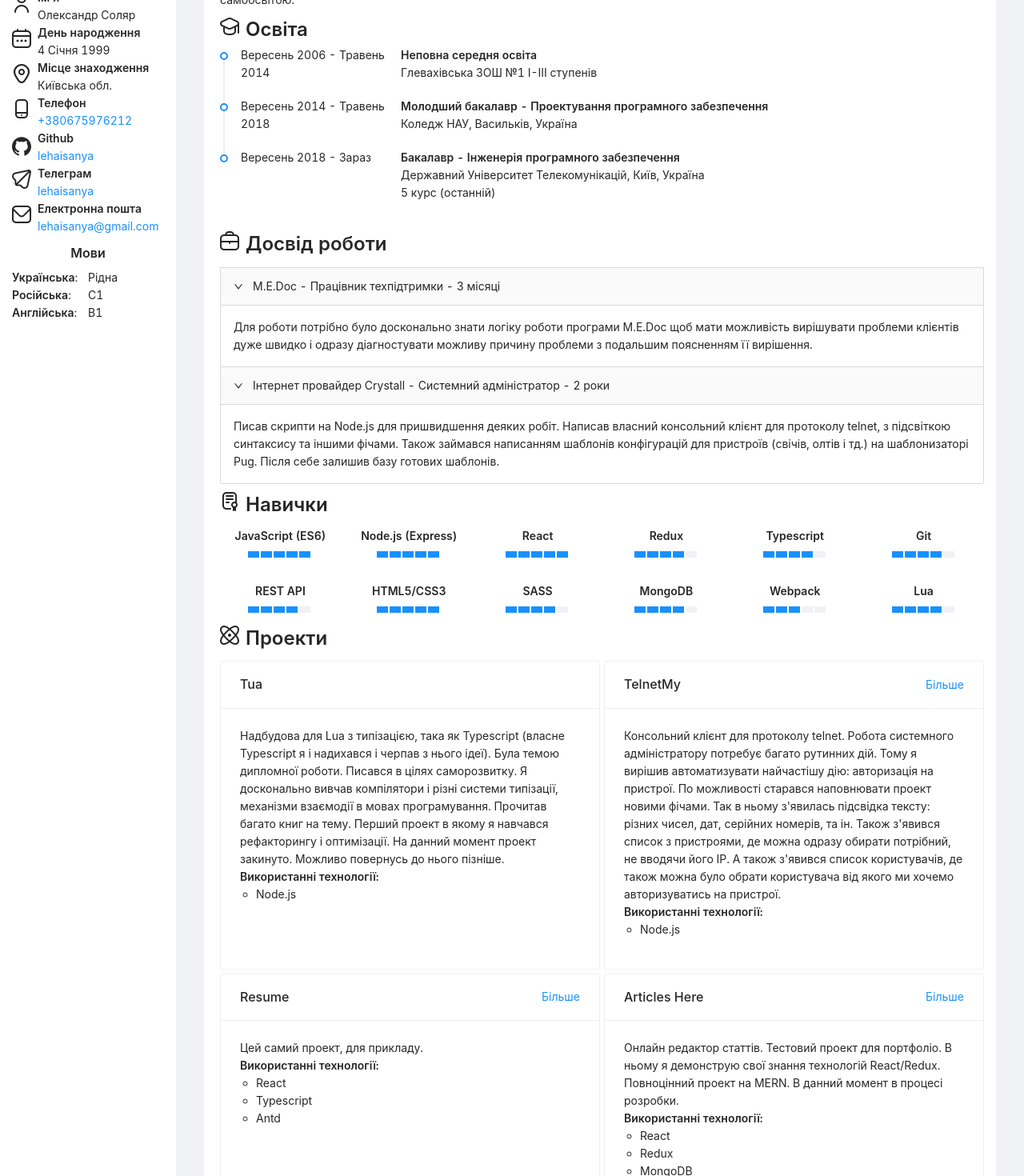
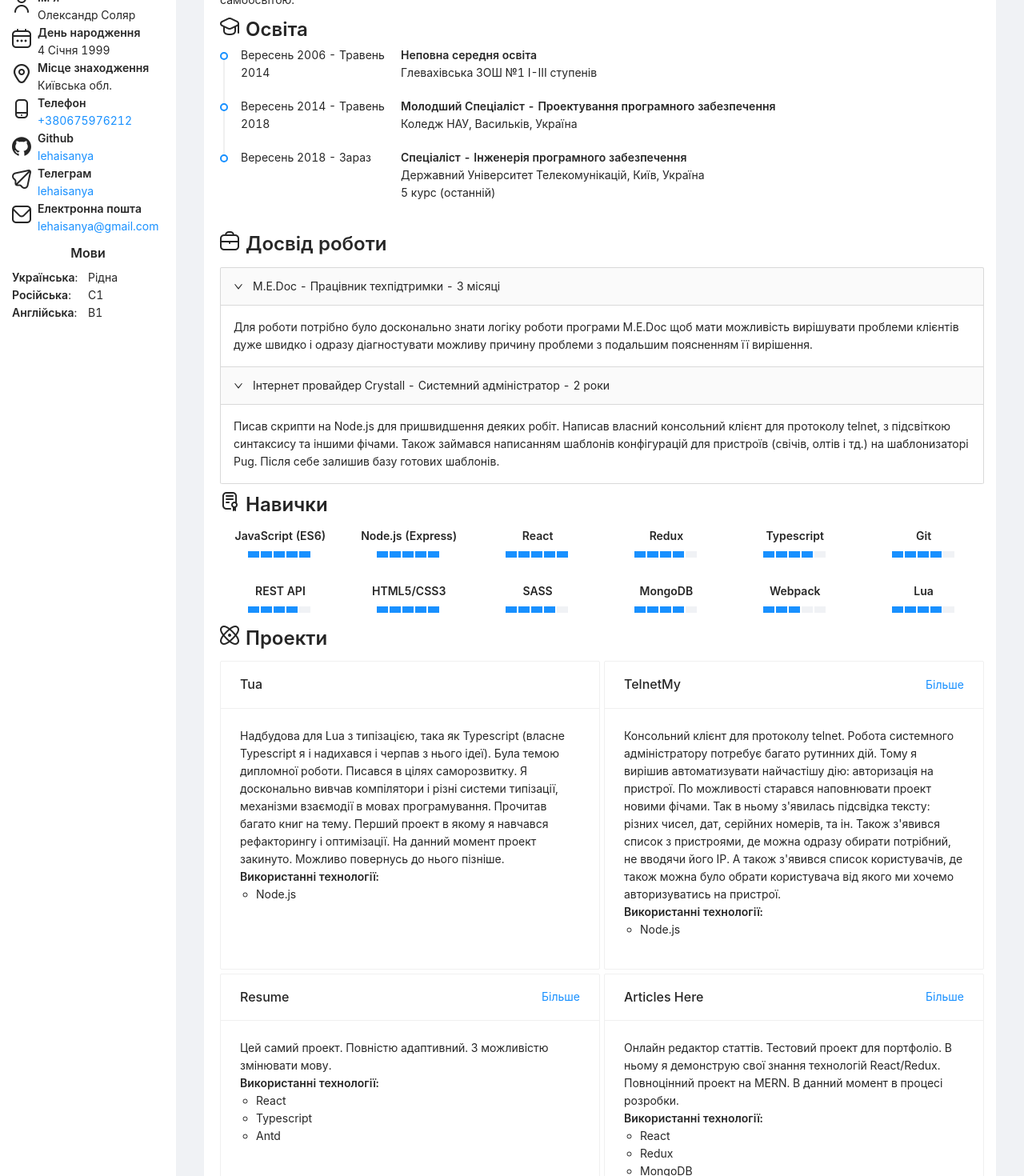
Before and after one commit to lehaisanya/resume, a React (Create React App) app: page / in a window 1280 px wide. Shown: the part 280-1750 px from the top of the page at 80% size. Built offline with nearby package versions, Linux system fonts and the light colour scheme.

Commit message:
Изменил некоторое содержимое

```diff
--- a/src/blocks/ProjectsSection/index.tsx
+++ b/src/blocks/ProjectsSection/index.tsx
@@ -20,7 +20,13 @@ function ProjectsSection() {
 
             <Row gutter={[5, 5]}>
                 {projects.map((project, i) => (<Col xs={24} sm={24} md={24} lg={12} key={i}>
-                    <Card size={size} hoverable title={project.name} style={{ height: '100%' }} extra={project.link ? <a href={project.link}>{words.more}</a> : null}>
+                    <Card
+                        size={size}
+                        hoverable
+                        title={project.name}
+                        style={{ height: '100%' }}
+                        extra={project.link ? <a href={project.link} target="_blank" rel="noreferrer">{words.more}</a> : null}
+                    >
                         {project.description}
                         <div>
                             <Text strong>{words.uses}:</Text>
--- a/src/lang/en.ts
+++ b/src/lang/en.ts
@@ -52,13 +52,13 @@ const lang: Lang = {
         {
             start: 'September 2014',
             end: 'May 2018',
-            educ: 'Junior Bachelor - Software Design',
+            educ: 'Junior Specialist - Software Design',
             place: 'College NAU, Vasilkov, Ukraine'
         },
         {
             start: 'September 2018',
             end: 'NOW',
-            educ: 'Bachelor - Software Engineering',
+            educ: 'Specialist - Software Engineering',
             place: 'State University of Telecommunications, Kyiv, Ukraine',
             extra: '5th year (last)'
         }
@@ -89,7 +89,7 @@ const lang: Lang = {
         },
         {
             name: 'Resume',
-            description: `The same project, for example.`,
+            description: `The same project. Fully adaptive. With the ability to change the language.`,
             technologies: ['React', 'Typescript', 'Antd'],
             link: 'https://github.com/lehaisanya/resume'
         },
--- a/src/lang/ru.ts
+++ b/src/lang/ru.ts
@@ -52,13 +52,13 @@ const lang: Lang = {
         {
             start: 'Сентябрь 2014',
             end: 'Май 2018',
-            educ: 'Младший бакалавр - Проектирование программного обеспечения',
+            educ: 'Младший Специалист - Проектирование программного обеспечения',
             place: 'Колледж НАУ, Васильков, Украина'
         },
         {
             start: 'Сентябрь 2018',
             end: 'Сейчас',
-            educ: 'Бакалавр - Инженерия программного обеспечения',
+            educ: 'Специалист - Инженерия программного обеспечения',
             place: 'Государственный Университет Телекоммуникаций, Киев, Украина',
             extra: '5 курс (последний)'
         }
@@ -89,7 +89,7 @@ const lang: Lang = {
         },
         {
             name: 'Resume',
-            description: `Этот же проект, для примера.`,
+            description: `Этот же проект. Полностью адаптивный. С возможностью менять язык.`,
             technologies: ['React', 'Typescript', 'Antd'],
             link: 'https://github.com/lehaisanya/resume'
         },
--- a/src/lang/ua.ts
+++ b/src/lang/ua.ts
@@ -52,13 +52,13 @@ const lang: Lang = {
         {
             start: 'Вересень 2014',
             end: 'Травень 2018',
-            educ: 'Молодший бакалавр - Проектування програмного забезпечення',
+            educ: 'Молодший Спеціаліст - Проектування програмного забезпечення',
             place: 'Коледж НАУ, Васильків, Україна'
         },
         {
             start: 'Вересень 2018',
             end: 'Зараз',
-            educ: 'Бакалавр - Інженерія програмного забезпечення',
+            educ: 'Спеціаліст - Інженерія програмного забезпечення',
             place: 'Державний Університет Телекомунікацій, Київ, Україна',
             extra: '5 курс (останній)'
         }
@@ -89,7 +89,7 @@ const lang: Lang = {
         },
         {
             name: 'Resume',
-            description: `Цей самий проект, для прикладу.`,
+            description: `Цей самий проект. Повністю адаптивний. З можливістю змінювати мову.`,
             technologies: ['React', 'Typescript', 'Antd'],
             link: 'https://github.com/lehaisanya/resume'
         },
```
